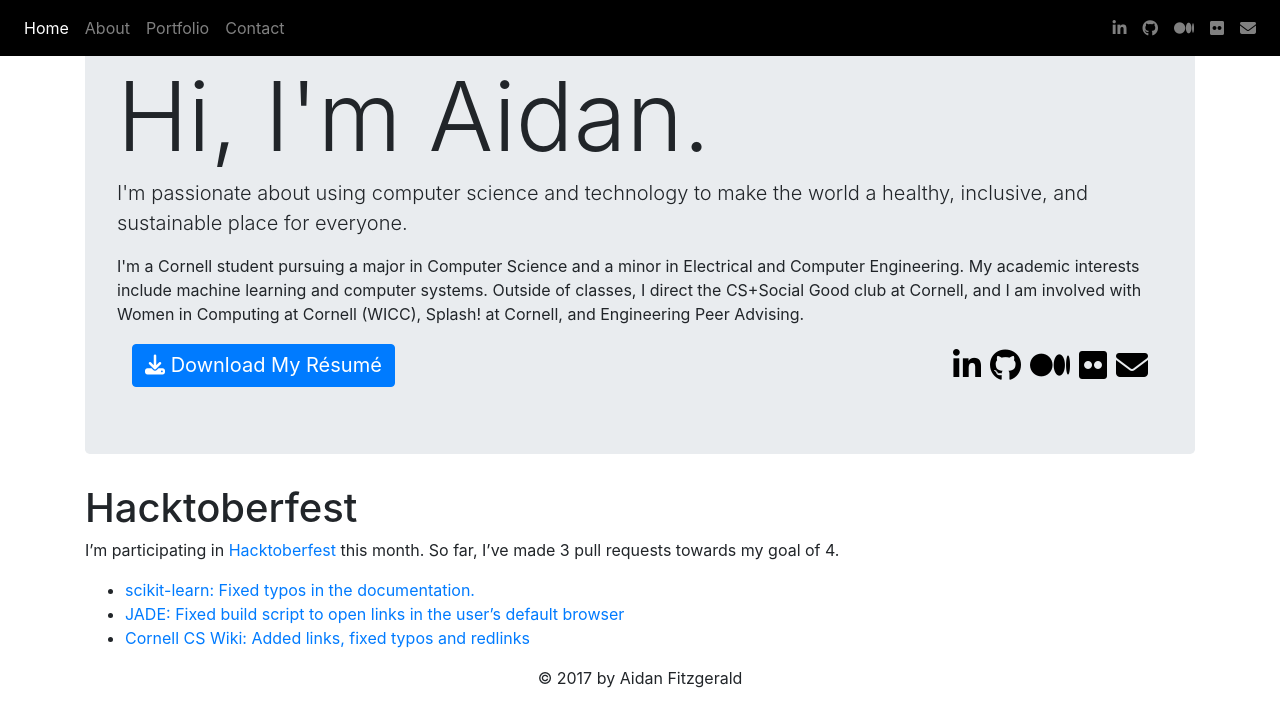
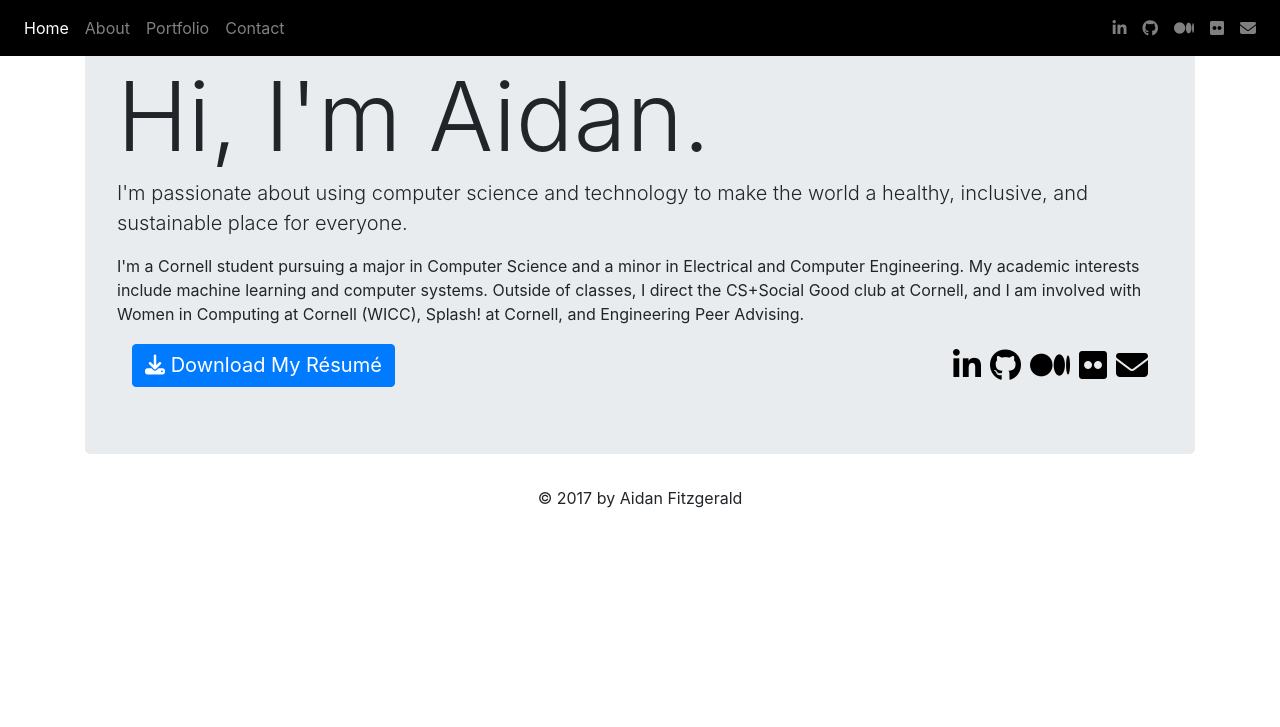
Before and after one commit to aidan-fitz/aidan-fitz.com, a Jekyll site: the page built from index.md, in a window 1280 px wide. Shown: the top 727 px of the page. Built offline with Jekyll 4.4.1, drawn with Linux system fonts in a browser that asks for light colours; nearby versions of some CDN libraries.

Commit message:
Done with Hacktoberfest

```diff
--- a/index.md
+++ b/index.md
@@ -16,12 +16,3 @@ title: Home
 
   {% include resume-social.html %}
 </div>
-
-# Hacktoberfest
-
-I'm participating in [Hacktoberfest](https://hacktoberfest.digitalocean.com/) this month. So far,
-I've made 3 pull requests towards my goal of 4.
-
-- [scikit-learn: Fixed typos in the documentation.](https://github.com/scikit-learn/scikit-learn/pull/9878)
-- [JADE: Fixed build script to open links in the user's default browser](https://github.com/6004x/jade/pull/18)
-- [Cornell CS Wiki: Added links, fixed typos and redlinks](https://github.com/CornellCSWiki/CornellCSWiki/pull/31)
```
